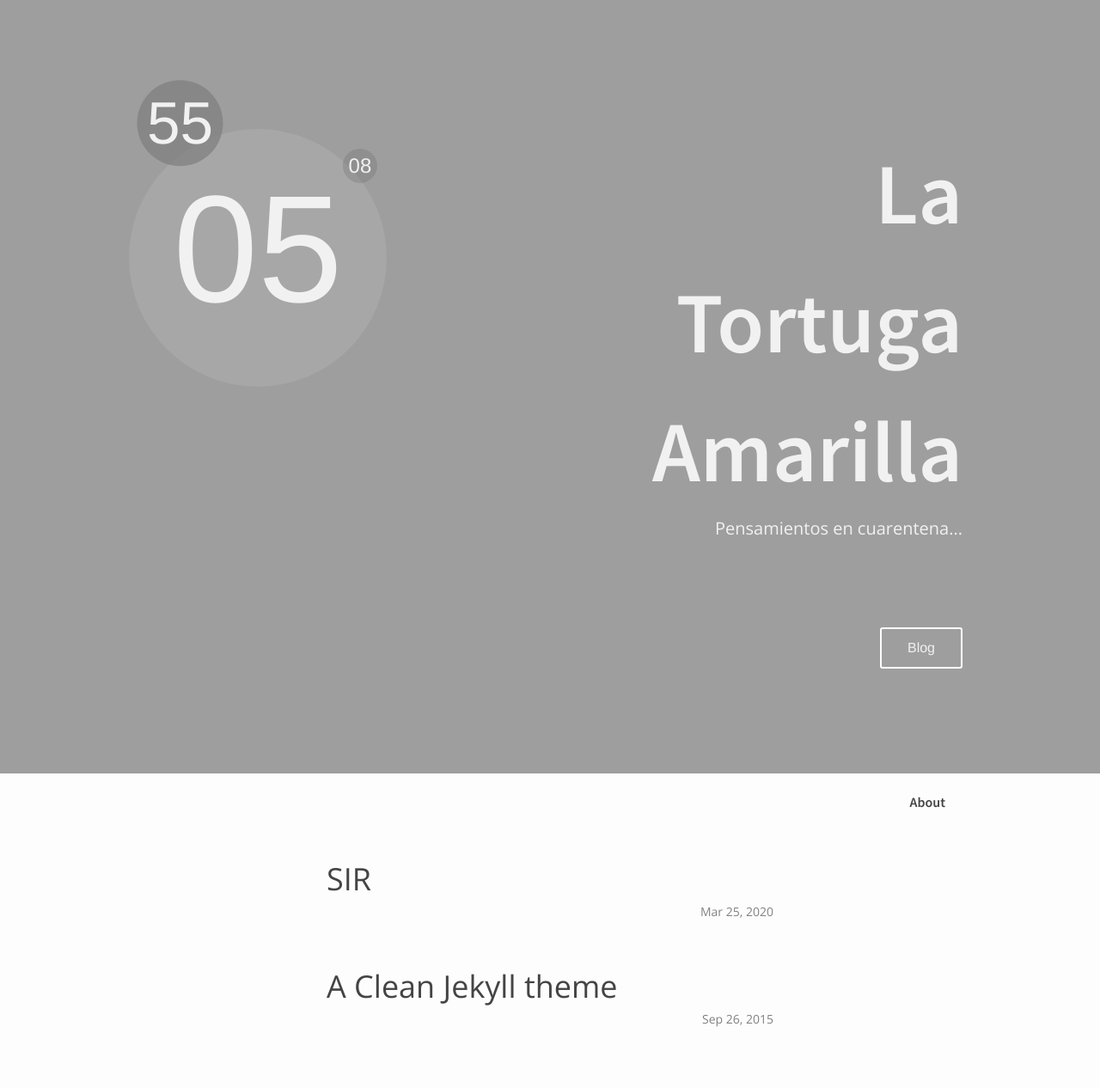
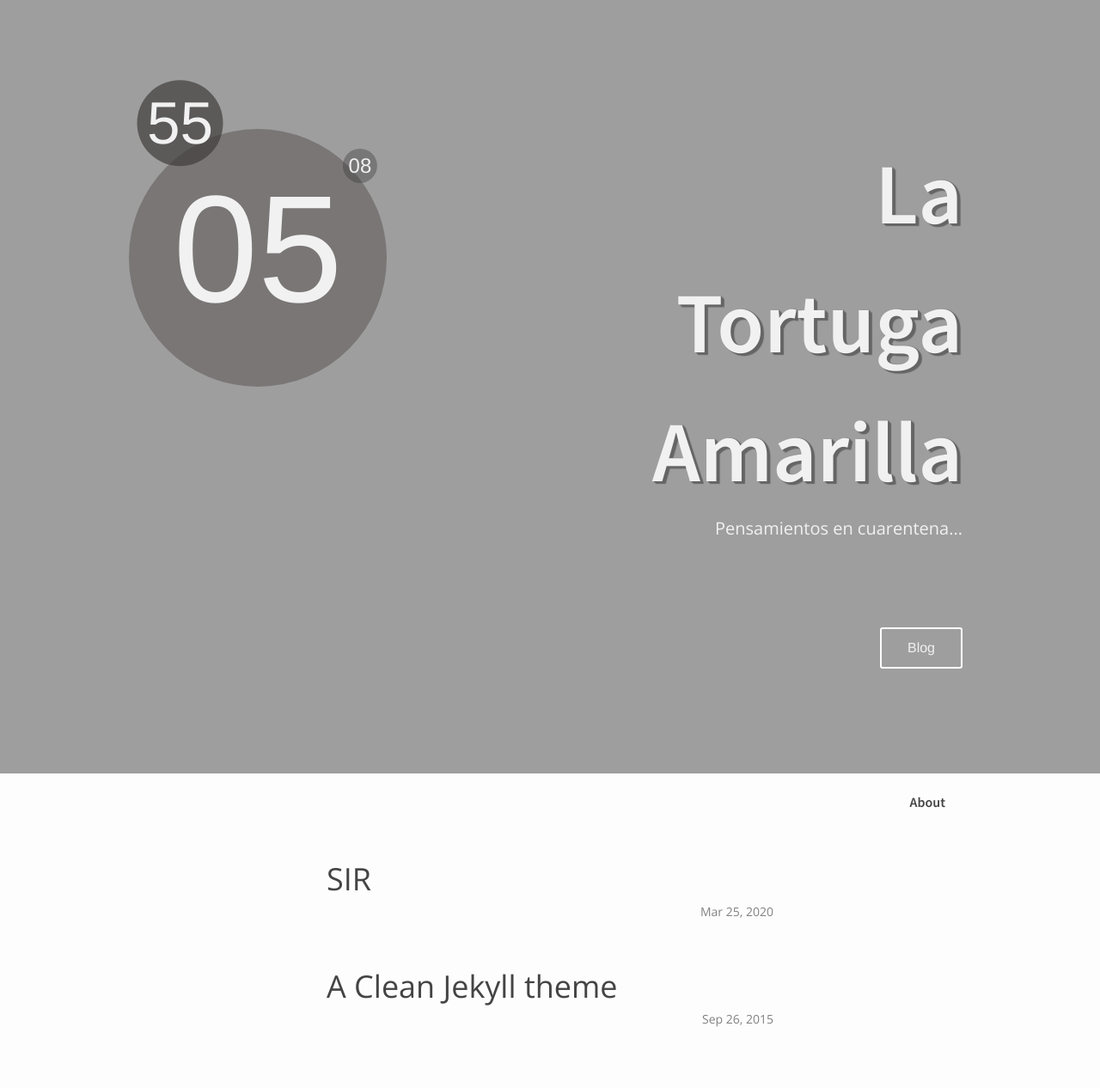
Before and after one commit to Caquita-beep/Caquita-beep.github.io, a Jekyll site: the page built from index.html, in a window 1280 px wide. Shown: the whole page at 86% size. Built offline with Jekyll 4.4.1, drawn with Linux system fonts in a browser that asks for light colours.

Commit message:
Update _layout.scss

```diff
--- a/_sass/_layout.scss
+++ b/_sass/_layout.scss
@@ -225,7 +225,7 @@
     line-height: 40px;
     font-size: 18pt;
     border-radius: 50%;
-    background-color: rgba(81, 81, 81, 0.2);
+    background-color: rgba(55, 53, 53, 0.37); /* rgba(81, 81, 81, 0.2); */
 }
 
 .minutes {
@@ -238,7 +238,7 @@
     line-height: 100px;
     font-size: 52pt;
     border-radius: 50%;
-    background-color: rgba(126, 126, 126, 0.7);
+    background-color: rgba(64, 61, 61, 0.7);/* rgba(126, 126, 126, 0.7); */
 }
 
 .hours {
@@ -251,7 +251,7 @@
     line-height: 280px;
     font-size: 133pt;
     border-radius: 50%;
-    background-color: rgba(181, 181, 181, 0.4);
+    background-color: rgba(68, 59, 59, 0.4) /* rgba(181, 181, 181, 0.4); */
 }
 
 .site-name {
@@ -274,6 +274,7 @@
 .site-name__inner .name {
     font-size: 100px;
     font-family: 'Source Sans Pro', sans-serif;
+    text-shadow: 1px 0px 1px #666666,2px 1px 1px #666666,3px 2px 1px #666666,4px 3px 1px #666666;
 }
 
 .site-name__inner .desc {
```
